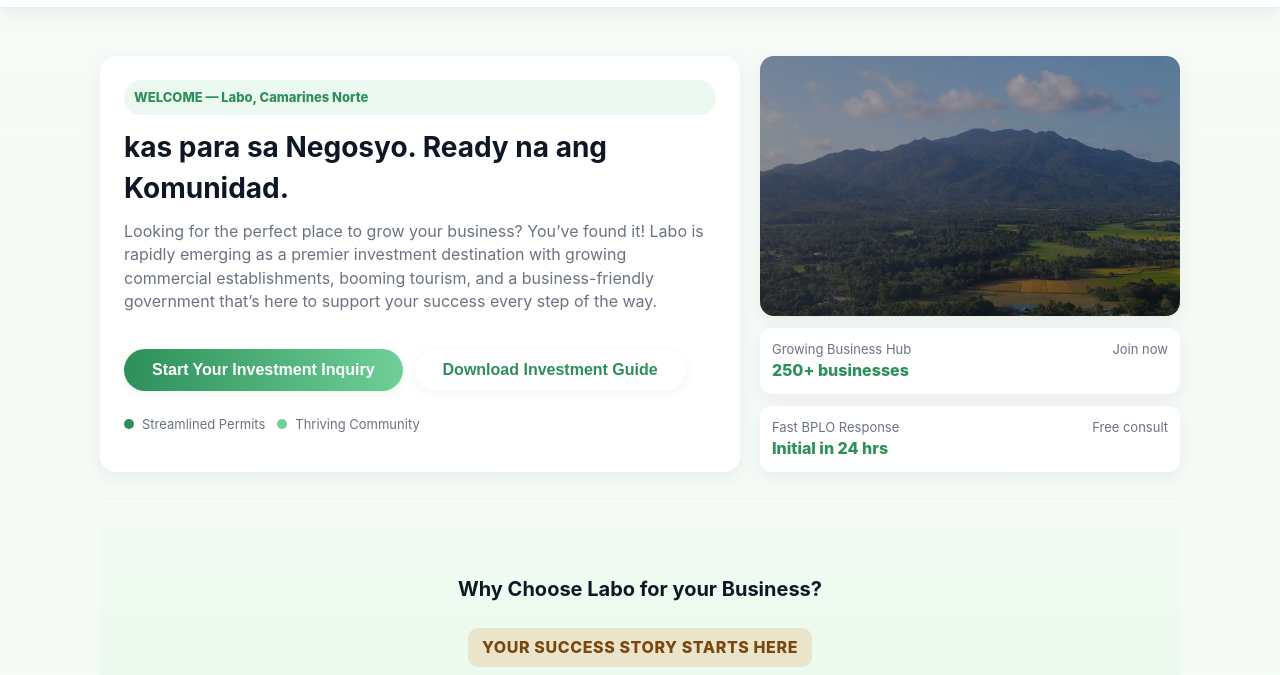
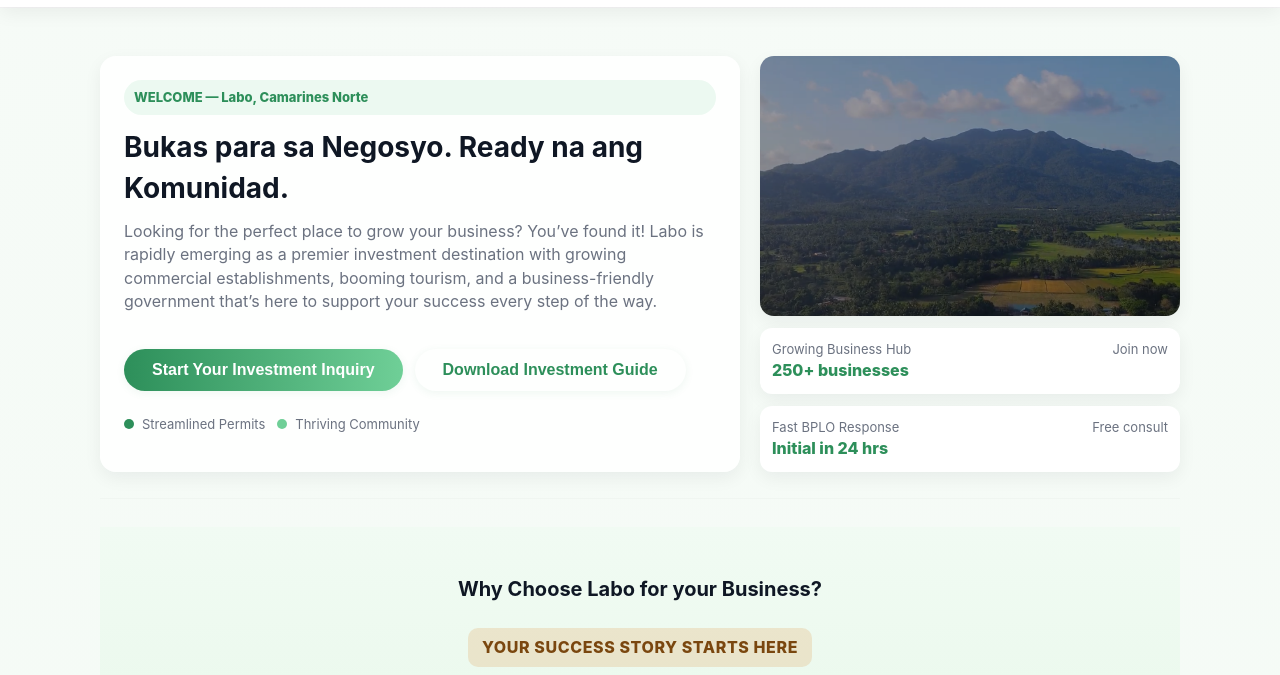
Before and after one commit to dexmkns/SAD, a plain HTML site: page index.html in a window 1280 px wide. Shown: the part 125-800 px from the top of the page. Drawn offline with Linux system fonts and the light colour scheme.

Commit message:
Initial Commit

```diff
--- a/index.html
+++ b/index.html
@@ -24,7 +24,7 @@
     <section class="hero reveal" id="hero">
       <div class="hero-left">
         <span class="kicker">WELCOME — Labo, Camarines Norte</span>
-        <h1>kas para sa Negosyo. Ready na ang Komunidad.</h1>
+        <h1>Bukas para sa Negosyo. Ready na ang Komunidad.</h1>
         <p class="lead">Looking for the perfect place to grow your business? You’ve found it! Labo is rapidly emerging as a premier investment destination with growing commercial establishments, booming tourism, and a business-friendly government that’s here to support your success every step of the way.</p>
 
         <div class="cta-row">
```
